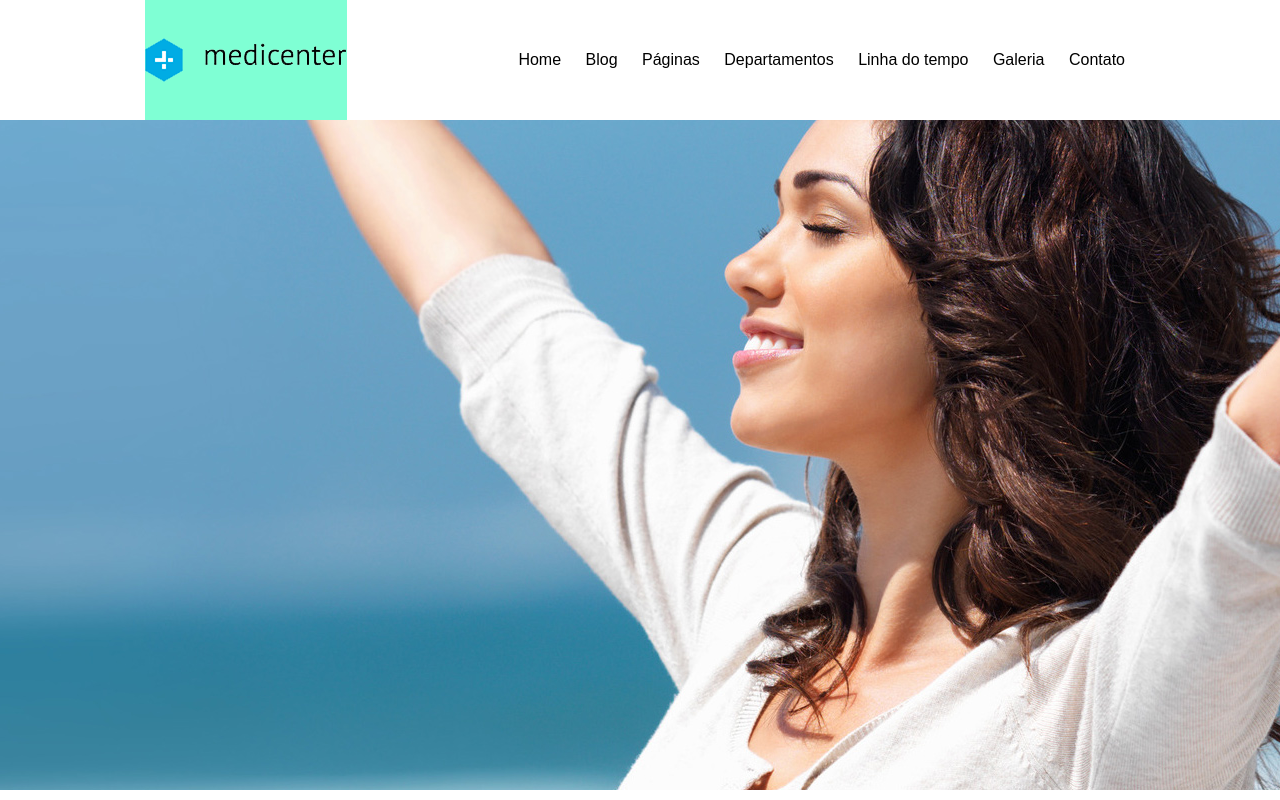
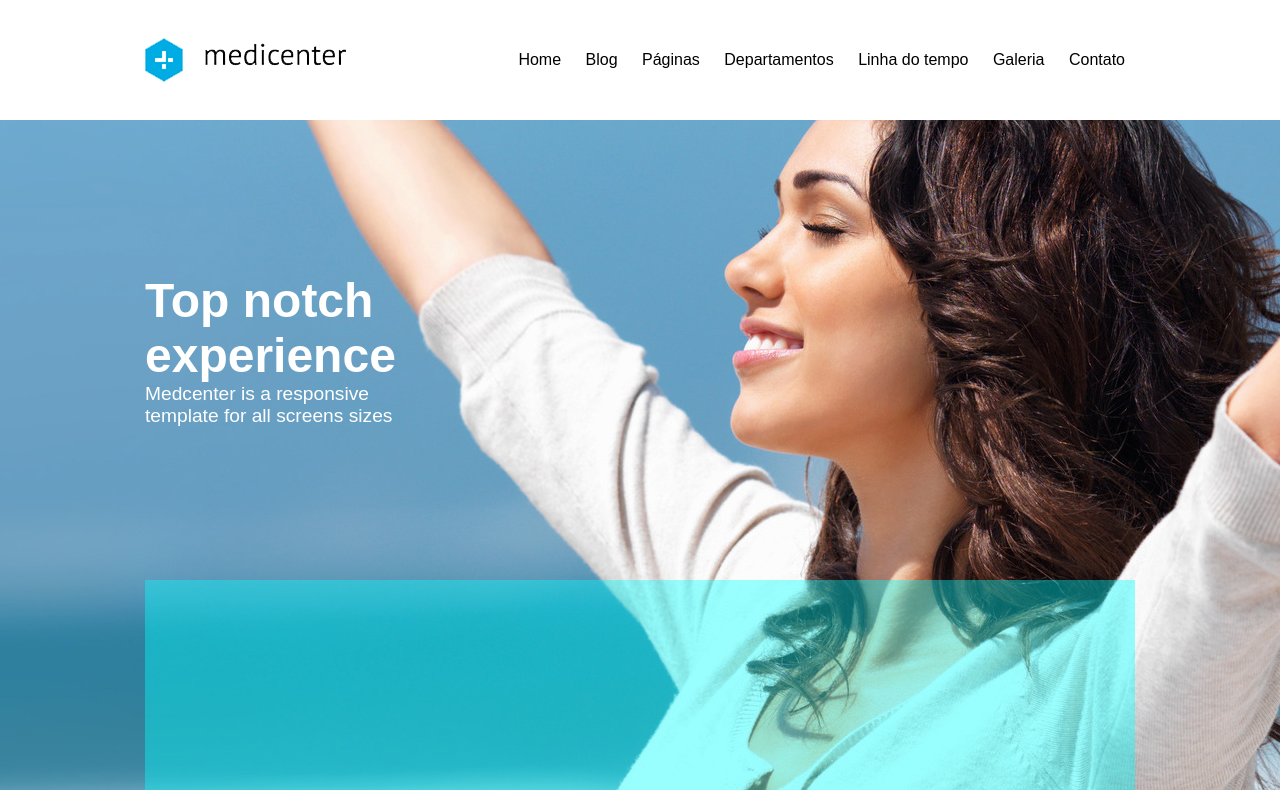
Before and after one commit to felipgs/html-css-b7, a plain HTML site: page desafios/desafio001-b/index.html in a window 1280 px wide. Drawn offline with Linux system fonts and the light colour scheme.

Commit message:
att desafio001

```diff
--- a/desafios/desafio001-b/estilos/style.css
+++ b/desafios/desafio001-b/estilos/style.css
@@ -25,7 +25,6 @@ header {
 .logo {
     display: flex;
     align-items: center;
-    background-color: aquamarine;
 }
 
 .menu {
@@ -52,8 +51,38 @@ main {
 
 
 section.banner {
+    display: flex;
+    justify-content: center;
+
     background-image: url(../imagens/img1.jpg);
     background-size: cover;
     background-position: center top;
     height: 670px;
 }
+
+.column {
+    display: flex;
+    flex-direction: column;
+}
+
+.banner-texto {
+    flex: 1;
+    display: flex;
+    flex-direction: column;
+    justify-content: center;
+    width: 300px;
+    color: white;
+}
+
+.banner-texto h1 {
+    font-size: 3em;
+}
+
+.banner-texto p {
+    font-size: 1.2em;
+}
+
+.banner-blocos {
+    background-color: rgba(0, 255, 255, 0.397);
+    height: 210px;
+}
--- a/desafios/desafio001-b/index.html
+++ b/desafios/desafio001-b/index.html
@@ -31,6 +31,17 @@
 
         <section class="banner">
 
+            <div class="container column">
+
+                <div class="banner-texto">
+                    <h1>Top notch experience</h1>
+                    <p>Medcenter is a responsive template for all screens sizes</p>
+                </div>
+
+                <div class="banner-blocos">
+
+                </div>
+            </div>
         </section>
 
     </main>
```
